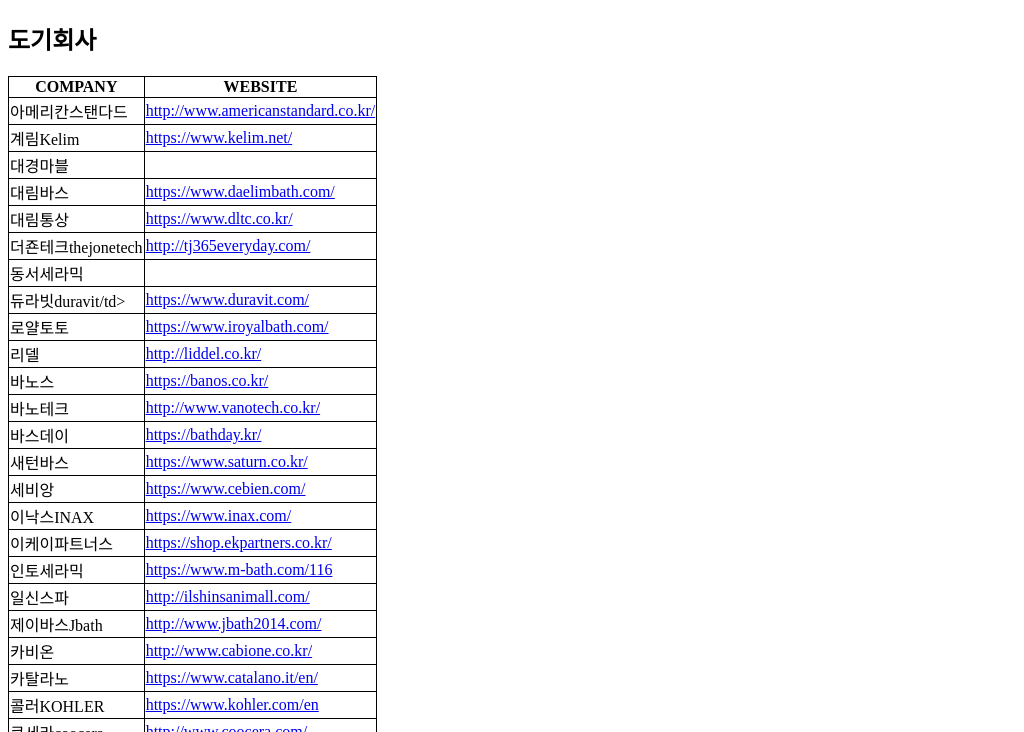
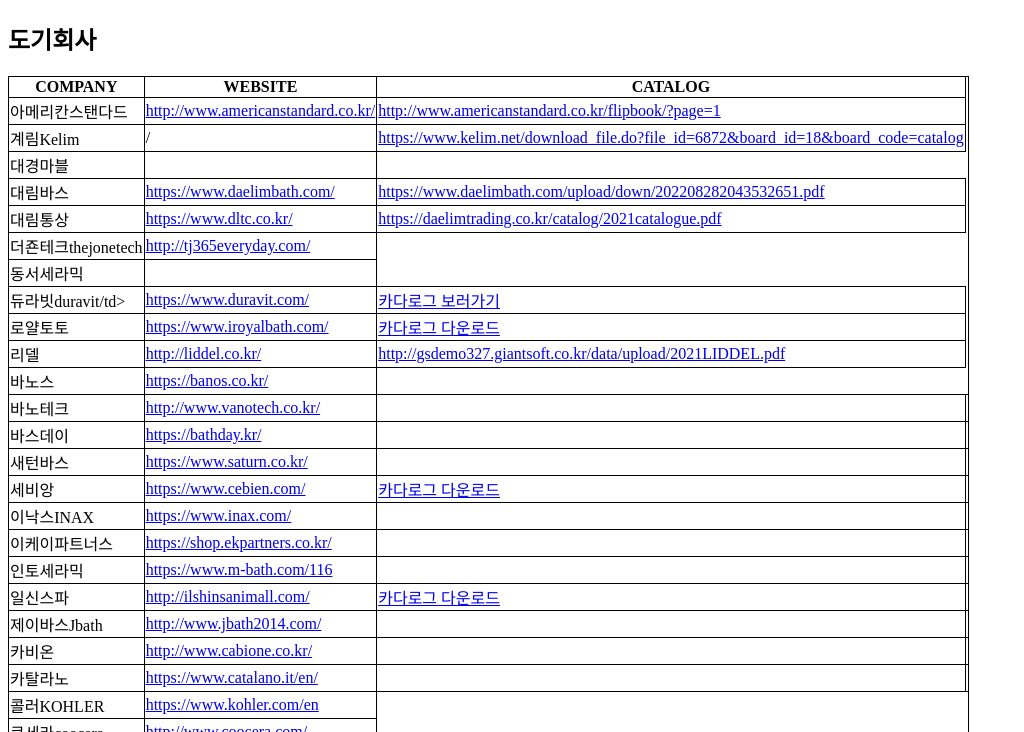
Before and after one commit to jihawk/daeil, a plain HTML site: page 2-admin.html in a window 1280 px wide. Shown: the part 68-800 px from the top of the page, without its empty margins (0-1024 px from the left). Drawn offline with Linux system fonts and the light colour scheme.

Commit message:
Add files via upload

```diff
--- a/2-admin.html
+++ b/2-admin.html
@@ -20,14 +20,17 @@
     <tr>
       <th>COMPANY</th>
       <th>WEBSITE</th>
+      <th>CATALOG</th>
     </tr>
     <tr>
       <td>아메리칸스탠다드</td>
       <td><a href="http://www.americanstandard.co.kr/">http://www.americanstandard.co.kr/</td>
+        <td><a href="http://www.americanstandard.co.kr/flipbook/?page=1">http://www.americanstandard.co.kr/flipbook/?page=1</td>
     </tr>
     <tr>
       <td>계림Kelim</td>
-      <td><a href="https://www.kelim.net/">https://www.kelim.net/</td>
+      <td>/</td>
+        <td><a href="https://www.kelim.net/download_file.do?file_id=6872&board_id=18&board_code=catalog">https://www.kelim.net/download_file.do?file_id=6872&board_id=18&board_code=catalog</td>
     </tr>
     <tr>
       <td>대경마블</td>
@@ -36,10 +39,12 @@
     <tr>
       <td>대림바스</td>
       <td><a href="https://www.daelimbath.com/">https://www.daelimbath.com/</td>
+      <td><a href="https://www.daelimbath.com/upload/down/202208282043532651.pdf">https://www.daelimbath.com/upload/down/202208282043532651.pdf</td>
     </tr>
     <tr>
       <td>대림통상</td>
       <td><a href="https://www.dltc.co.kr/">https://www.dltc.co.kr/</td>
+      <td><a href="https://daelimtrading.co.kr/catalog/2021catalogue.pdf">https://daelimtrading.co.kr/catalog/2021catalogue.pdf</td>
     </tr>
     <tr>
       <td>더죤테크thejonetech</td>
@@ -52,14 +57,17 @@
     <tr>
       <td>듀라빗duravit/td>
       <td><a href="https://www.duravit.com/">https://www.duravit.com/</td>
+      <td><a href="https://flipbook.duravit.com/duravit/badmagazin2022deenes/?_gl=1*14x8sqy*_ga*NjQ1NTA2MDUwLjE2NzQxMDkzMjI.*_ga_C9DPN7B98H*MTY3NjYxNDM3MS44LjEuMTY3NjYxNDM3OS41Mi4wLjA.#_ga=2.180503847.1007976565.1676614370-645506050.1674109322">카다로그 보러가기</td>
     </tr>
     <tr>
       <td>로얄토토</td>
       <td><a href="https://www.iroyalbath.com/">https://www.iroyalbath.com/</td>
+      <td><a href="https://www.iroyalbath.com/bbs/download?file=/home/brand_web/royal_data/bbs/files/jb_80/9e39afd889f75afebd1ae3daa03d4b24.pdf&name=2021_%EB%A1%9C%EC%96%84%EC%95%A4%EC%BB%B4%ED%8D%BC%EB%8B%88_%EC%A2%85%ED%95%A9%EC%B9%B4%EB%8B%AC%EB%A1%9C%EA%B7%B8.pdf">카다로그 다운로드</a></td>
     </tr>
     <tr>
       <td>리델</td>
       <td><a href="http://liddel.co.kr/">http://liddel.co.kr/</td>
+      <td><a href="http://gsdemo327.giantsoft.co.kr/data/upload/2021LIDDEL.pdf">http://gsdemo327.giantsoft.co.kr/data/upload/2021LIDDEL.pdf</td>
     </tr>
     <tr>
       <td>바노스</td>
@@ -68,46 +76,57 @@
     <tr>
       <td>바노테크</td>
       <td><a href="http://www.vanotech.co.kr/">http://www.vanotech.co.kr/</td>
+        <td><a href=""><td>
     </tr>
     <tr>
       <td>바스데이</td>
       <td><a href="https://bathday.kr/">https://bathday.kr/</td>
+        <td><a href=""><td>
     </tr>
     <tr>
       <td>새턴바스</td>
       <td><a href="https://www.saturn.co.kr/">https://www.saturn.co.kr/</td>
+        <td><a href=""><td>
     </tr>
     <tr>
       <td>세비앙</td>
       <td><a href="https://www.cebien.com/">https://www.cebien.com/</td>
+        <td><a href="https://www.cebien.com/save_2.php?file_name=0120221116155244.pdf&real_name=221116_%EC%A2%85%ED%95%A9%EC%A0%84%EC%B2%B4%EC%B9%B4%EB%8B%A4%EB%A1%9C%EA%B7%B8.pdf">카다로그 다운로드<td>
     </tr>
     <tr>
       <td>이낙스INAX</td>
       <td><a href="https://www.inax.com/">https://www.inax.com/</td>
+        <td><a href=""><td>
     </tr>
     <tr>
       <td>이케이파트너스</td>
       <td><a href="https://shop.ekpartners.co.kr/">https://shop.ekpartners.co.kr/</td>
+        <td><a href=""><td>
     </tr>
     <tr>
       <td>인토세라믹</td>
       <td><a href="https://www.m-bath.com/116">https://www.m-bath.com/116</td>
+        <td><a href=""><td>
     </tr>
     <tr>
       <td>일신스파</td>
       <td><a href="http://ilshinsanimall.com/">http://ilshinsanimall.com/</td>
+        <td><a href="http://ilshinsanimall.com/download.cm?tk=YToyOntpOjA7czoxMzoiODc5ZjdhMzhkODgwNyI7aToxO3M6MjI6ImYyMDIyMDgxOTdiY2Y2YTkyNTA1YWUiO30=">카다로그 다운로드<td>
     </tr>
     <tr>
       <td>제이바스Jbath</td>
       <td><a href="http://www.jbath2014.com/">http://www.jbath2014.com/</td>
+        <td><a href=""><td>
     </tr>
     <tr>
       <td>카비온</td>
       <td><a href="http://www.cabione.co.kr/">http://www.cabione.co.kr/</td>
+        <td><a href=""><td>
     </tr>
     <tr>
       <td>카탈라노</td>
       <td><a href="https://www.catalano.it/en/">https://www.catalano.it/en/</td>
+        <td><a href=""><td>
     </tr>
     <tr>
       <td>콜러KOHLER</td>
@@ -136,6 +155,7 @@
     <tr>
       <td>화신세라믹Lauche</td>
       <td><a href="https://www.hwashin.best/">https://www.hwashin.best/</td>
+        <td><a href="https://www.hwashin.best/manager/common/files/download?sort=employee&file_name=d37a68b6f41fecd143a465a271da816e.pdf&file_ori_name=2023%20LAUCHE%20%EC%B9%B4%EB%8B%AC%EB%A1%9C%EA%B7%B8(%EC%9B%B9%EC%9A%A9).pdf">카다로그 다운받기</td>
     </tr>
     <tr>
       <td>히든바스</td>
```
